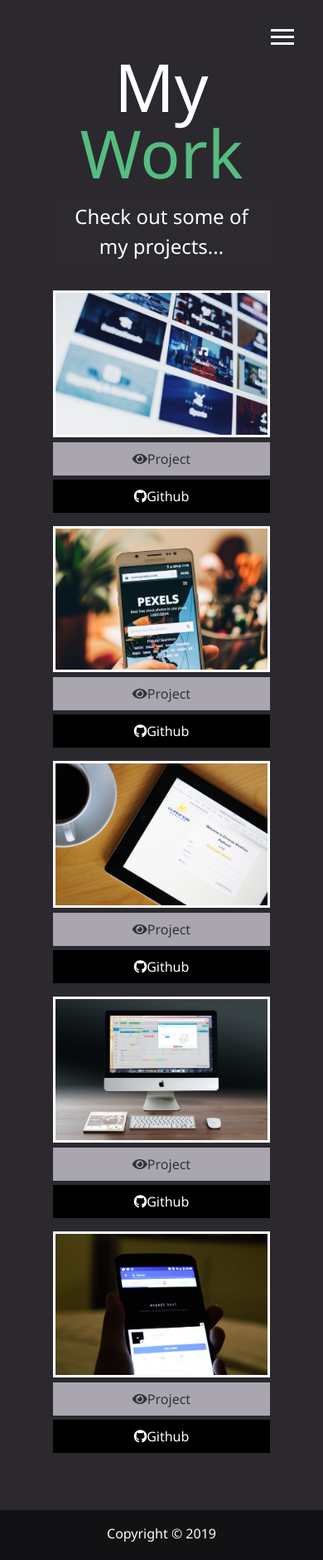
After one commit to AngelPhenix/PortfolioWebDeveloper, a PHP site: page /dist/work.html in a window 390 px wide. The commit adds this page. Shown: the whole page at 83% size. Run offline with PHP 8.4, Linux system fonts and the light colour scheme; some libraries are stand-ins or nearby versions.

Commit message:
Added work page and style using responsive grid

```diff
--- a/dist/css/main.css
+++ b/dist/css/main.css
@@ -140,7 +140,7 @@ header {
 
 main {
   padding: 4rem;
-  height: 100%; }
+  min-height: calc(100vh - 60px); }
   main .icons {
     margin-top: 1rem; }
     main .icons a {
@@ -178,6 +178,35 @@ main {
     padding: 0.5rem;
     border-bottom: #56bc81 5px solid; }
 
+.projects {
+  display: grid;
+  grid-template-columns: repeat(3, 1fr);
+  grid-gap: 0.7rem; }
+  .projects img {
+    width: 100%;
+    border: 3px #fff solid; }
+    .projects img:hover {
+      opacity: 0.45;
+      border-color: #56bc81;
+      transition: all 0.5s ease-out; }
+
+.btn, .btn-dark, .btn-light {
+  display: block;
+  padding: 0.5rem 1rem;
+  border: 0;
+  margin-bottom: 0.3rem; }
+  .btn:hover, .btn-dark:hover, .btn-light:hover {
+    background: #56bc81;
+    color: #000; }
+
+.btn-dark {
+  background: black;
+  color: #fff; }
+
+.btn-light {
+  background: #aaa6b0;
+  color: #333; }
+
 #main-footer {
   text-align: center;
   padding: 1rem;
@@ -185,6 +214,14 @@ main {
   color: #fff;
   height: 60px;
   bottom: 0; }
+
+@media screen and (min-width: 1171px) {
+  .projects {
+    grid-template-columns: repeat(4, 1fr); } }
+
+@media screen and (min-width: 769px) and (max-width: 1170px) {
+  .projects {
+    grid-template-columns: repeat(3, 1fr); } }
 
 @media screen and (max-width: 768px) {
   main {
@@ -216,8 +253,12 @@ main {
  'job1'
  'job2'
  'job3';
-    grid-template-columns: 1fr; } }
+    grid-template-columns: 1fr; }
+  .projects {
+    grid-template-columns: repeat(2, 1fr); } }
 
 @media screen and (max-width: 500px) {
   main#home h1 {
-    margin-top: 10vh; } }
+    margin-top: 10vh; }
+  .projects {
+    grid-template-columns: 1fr; } }
--- /dev/null
+++ b/dist/work.html
@@ -0,0 +1,75 @@
+<!DOCTYPE html>
+<html>
+<head>
+	<title>My Work</title>
+	<link rel="stylesheet" href="https://use.fontawesome.com/releases/v5.6.3/css/all.css" integrity="sha384-UHRtZLI+pbxtHCWp1t77Bi1L4ZtiqrqD80Kn4Z8NTSRyMA2Fd33n5dQ8lWUE00s/" crossorigin="anonymous">
+	<link rel="stylesheet" type="text/css" href="css/main.css">
+</head>
+<body>
+	<header>
+		<div class="menu-btn">
+			<div class="btn-line"></div>
+			<div class="btn-line"></div>
+			<div class="btn-line"></div>
+		</div>
+
+		<nav class="menu">
+			<div class="menu-branding">
+				<div class="portrait"></div>
+			</div>
+			<ul class="menu-nav">
+				<li class="nav-item">
+					<a href="index.html" class="nav-link">Home</a>
+				</li>
+				<li class="nav-item">
+					<a href="about.html" class="nav-link">About Me</a>
+				</li>
+				<li class="nav-item current">
+					<a href="work.html" class="nav-link">My Work</a>
+				</li>
+				<li class="nav-item">
+					<a href="contact.html" class="nav-link">How To Reach Me</a>
+				</li>
+			</ul>
+		</nav>
+	</header>
+
+	<main id="about">
+		<h1 class="lg-heading">My <span class="text-secondary">Work</span></h1>
+		<h2 class="sm-heading">Check out some of my projects...</h2>
+		<div class="projects">
+			<div class="item">
+				<a href="#!"><img src="img/projects/project1.jpg" alt="Project"></a>
+				<a href="#" class="btn-light"><i class="fas fa-eye"></i>Project</a>
+				<a href="#" class="btn-dark"><i class="fab fa-github"></i>Github</a>
+			</div>
+			<div class="item">
+				<a href="#!"><img src="img/projects/project2.jpg" alt="Project"></a>
+				<a href="#" class="btn-light"><i class="fas fa-eye"></i>Project</a>
+				<a href="#" class="btn-dark"><i class="fab fa-github"></i>Github</a>
+			</div>
+			<div class="item">
+				<a href="#!"><img src="img/projects/project3.jpg" alt="Project"></a>
+				<a href="#" class="btn-light"><i class="fas fa-eye"></i>Project</a>
+				<a href="#" class="btn-dark"><i class="fab fa-github"></i>Github</a>
+			</div>
+			<div class="item">
+				<a href="#!"><img src="img/projects/project4.jpg" alt="Project"></a>
+				<a href="#" class="btn-light"><i class="fas fa-eye"></i>Project</a>
+				<a href="#" class="btn-dark"><i class="fab fa-github"></i>Github</a>
+			</div>
+			<div class="item">
+				<a href="#!"><img src="img/projects/project5.jpg" alt="Project"></a>
+				<a href="#" class="btn-light"><i class="fas fa-eye"></i>Project</a>
+				<a href="#" class="btn-dark"><i class="fab fa-github"></i>Github</a>
+			</div>
+		</div>
+	</main>
+
+	<footer id="main-footer">
+		Copyright &copy; 2019
+	</footer>
+
+	<script type="text/javascript" src="js/main.js"></script>
+</body>
+</html>
--- a/scss/_mobile.scss
+++ b/scss/_mobile.scss
@@ -1,11 +1,15 @@
 // Widescreens
 @include mediaXl {
-
+	.projects {
+		grid-template-columns: repeat(4, 1fr);
+	}
 }
 
 // Desktops & Laptops
 @include mediaLg {
-
+	.projects {
+		grid-template-columns: repeat(3, 1fr);
+	}
 }
 
 // Tablets
@@ -56,6 +60,10 @@
 		'job3';
 		grid-template-columns: 1fr;
 	}
+
+	.projects {
+		grid-template-columns: repeat(2, 1fr);
+	}
 }
 
 // Smartphones
@@ -63,4 +71,8 @@
 	main#home h1 {
 		margin-top: 10vh;
 	}
+
+	.projects {
+		grid-template-columns: 1fr;
+	}
 }
--- a/scss/main.scss
+++ b/scss/main.scss
@@ -54,7 +54,8 @@ header {
 
 main {
 	padding: 4rem;
-	height: 100%;
+	//height: 100%;
+	min-height: calc(100vh - 60px);
 
 	.icons {
 		margin-top: 1rem;
@@ -117,6 +118,49 @@ main {
 	}
 }
 
+// Work/Projects
+.projects {
+	display: grid;
+	grid-template-columns: repeat(3, 1fr);
+	grid-gap: 0.7rem;
+
+	img {
+		width:100%;
+		border: 3px #fff solid;
+
+		&:hover {
+			opacity: 0.45;
+			border-color: $secondary-color;
+			@include easeOut;
+		}
+	}
+}
+
+// Button Styles
+.btn {
+	display: block;
+	padding: 0.5rem 1rem;
+	border: 0;
+	margin-bottom: 0.3rem;
+
+	&:hover {
+		background: $secondary-color;
+		color: set-text-color($secondary-color);
+	}
+}
+
+.btn-dark {
+	@extend .btn;
+	background: darken($primary-color, 50);
+	color: #fff;
+}
+
+.btn-light {
+	@extend .btn;
+	background: lighten($primary-color, 50);
+	color: #333;
+}
+
 #main-footer {
 	text-align: center;
 	padding: 1rem;
```
